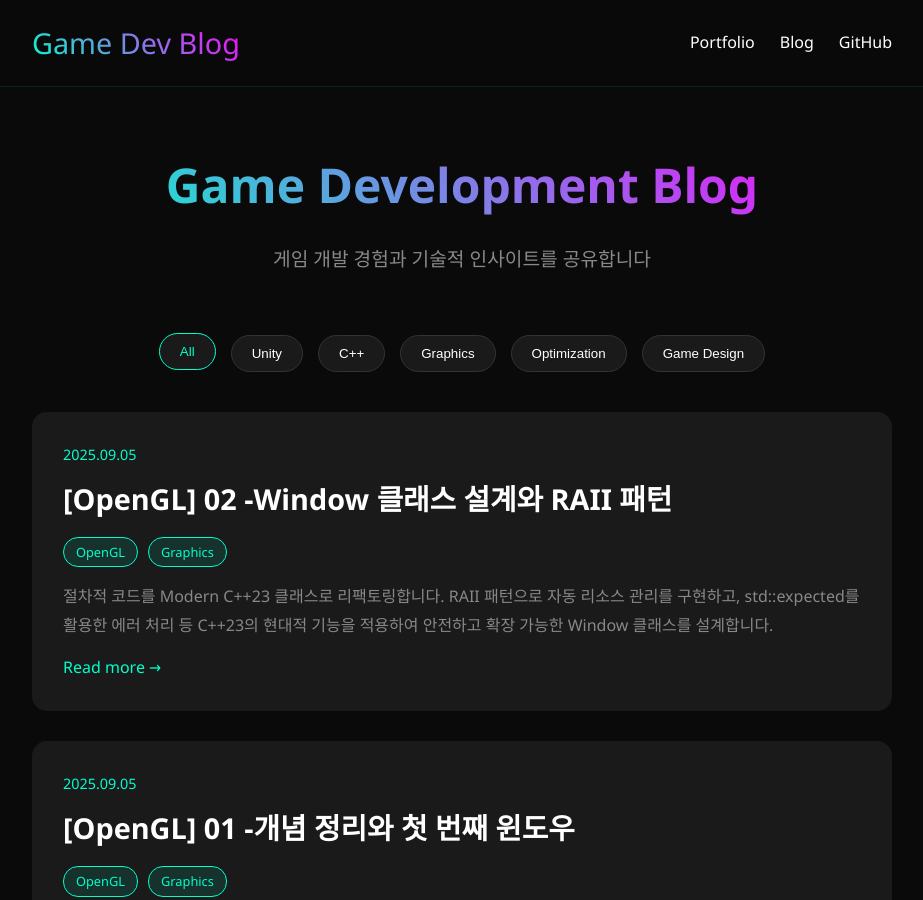
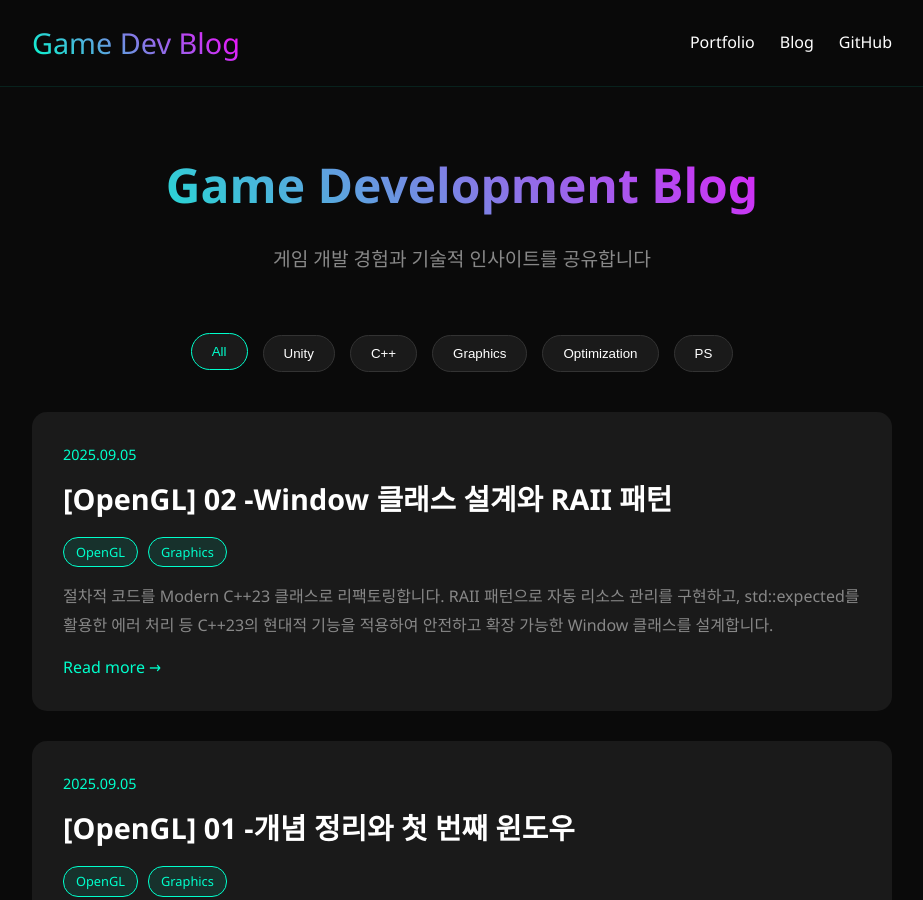
Before and after one commit to Labae/Labae.github.io, a Jekyll site: the page blog/index.html, which Jekyll copies as it is, in a window 1280 px wide and 900 px high. Shown: the whole window, without its empty margins (178-1101 px from the left). Built offline with Jekyll 4.4.1, drawn with Linux system fonts in a browser that asks for light colours.

Commit message:
feat: update blog index

```diff
--- a/blog/index.html
+++ b/blog/index.html
@@ -265,7 +265,7 @@
             <button class="category-btn">C++</button>
             <button class="category-btn">Graphics</button>
             <button class="category-btn">Optimization</button>
-            <button class="category-btn">Game Design</button>
+            <button class="category-btn">PS</button>
         </div>
 
         <!-- 블로그 포스트 리스트 -->
@@ -283,7 +283,7 @@
             </a>
             -->
 
-            <a href="/blog/[OpenGL] 02 - Window 클래스 설계와 RAII 패턴.md" class="post-card">
+            <a href="/blog/[OpenGL] 02 - Window 클래스 설계와 RAII 패턴.html" class="post-card">
                 <div class="post-date">2025.09.05</div>
                 <h2 class="post-title">[OpenGL] 02 -Window 클래스 설계와 RAII 패턴</h2>
                 <div class="post-tags">
@@ -297,7 +297,7 @@
                 <span class="read-more">Read more →</span>
             </a>
 
-            <a href="/blog/[OpenGL] 01 - 개념 정리와 첫 번째 윈도우.md" class="post-card">
+            <a href="/blog/[OpenGL] 01 - 개념 정리와 첫 번째 윈도우.html" class="post-card">
                 <div class="post-date">2025.09.05</div>
                 <h2 class="post-title">[OpenGL] 01 -개념 정리와 첫 번째 윈도우</h2>
                 <div class="post-tags">
```
